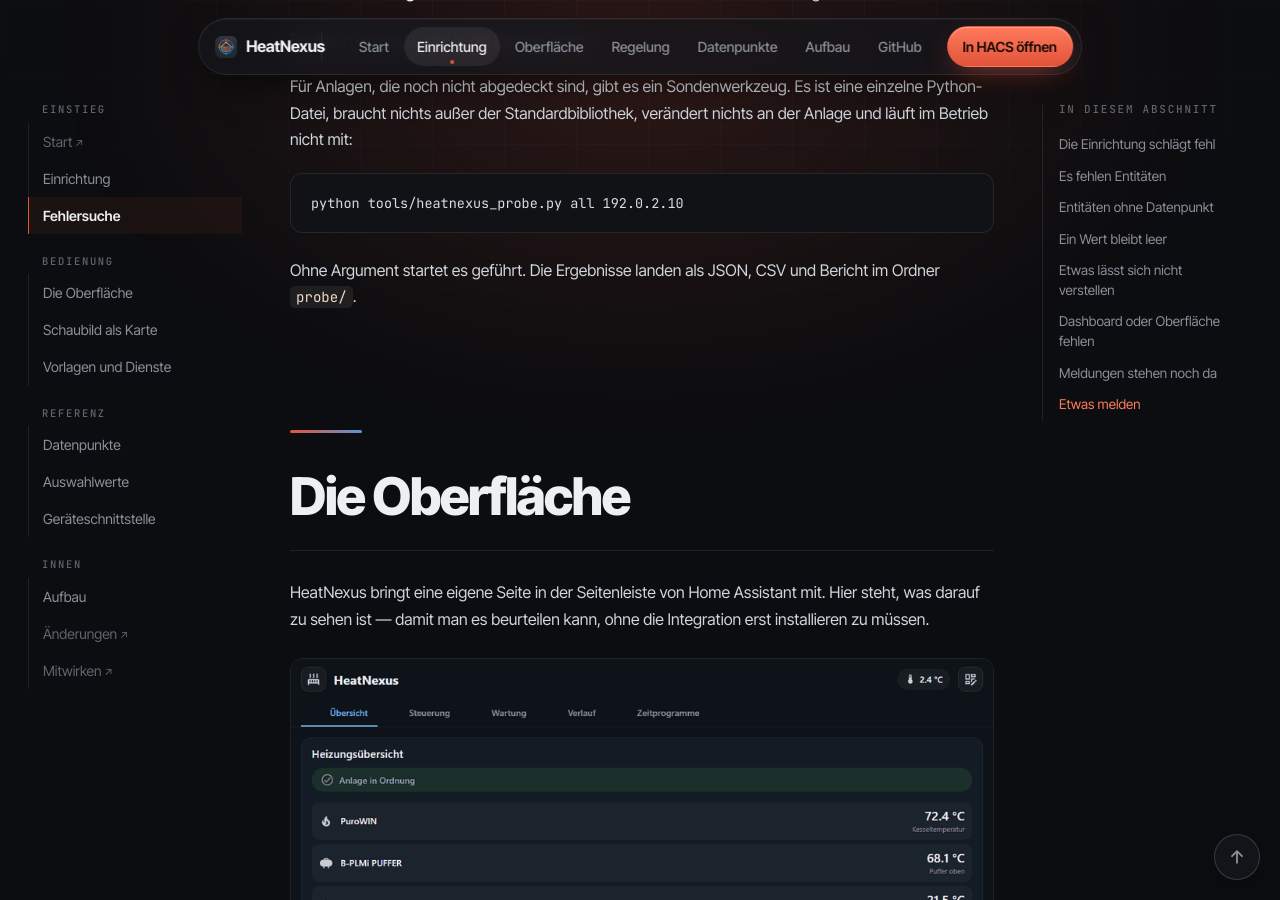
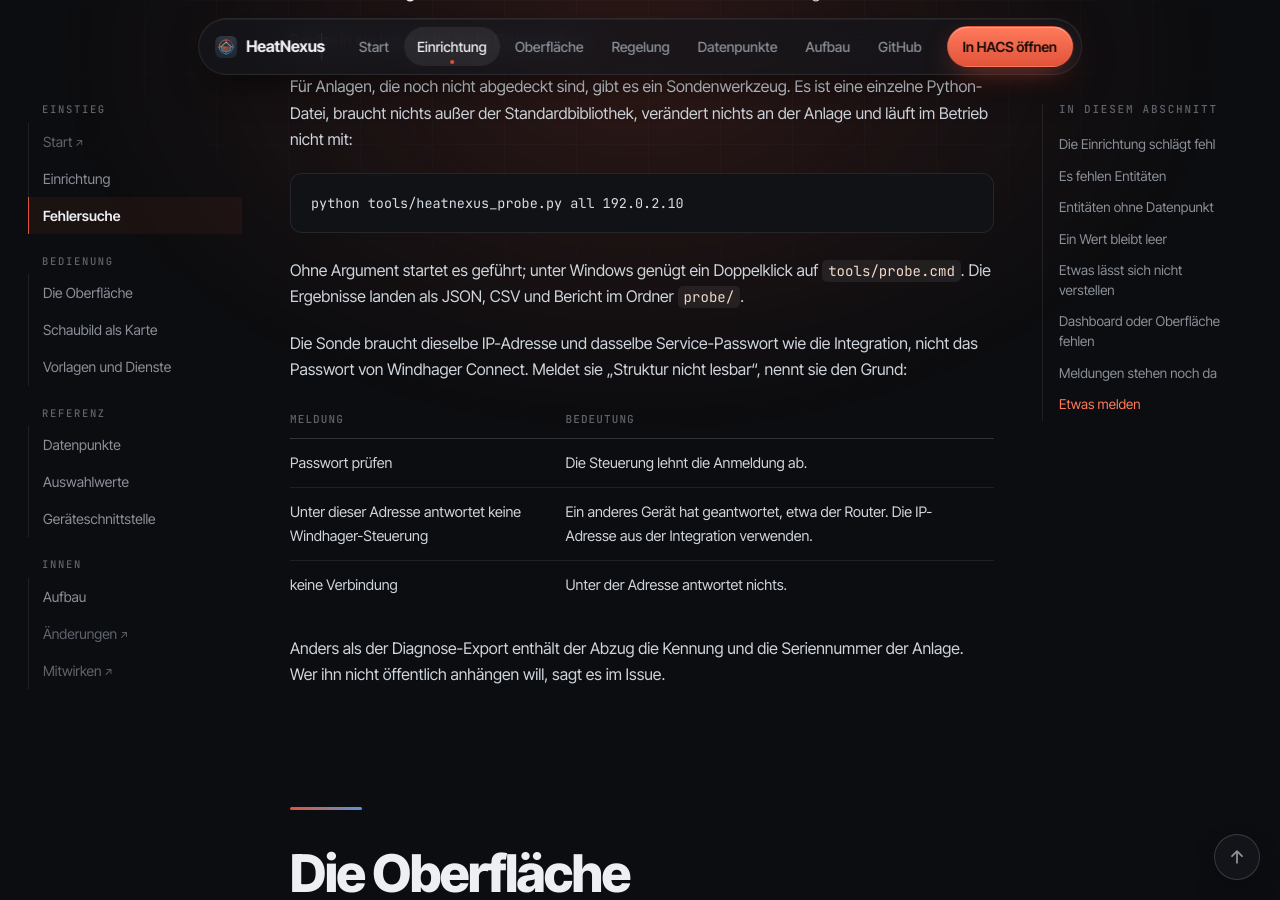
Before and after one commit to xIceTea/HeatNexus, a Jekyll site: the page built from docs/ANLEITUNG.md, in a window 1280 px wide and 900 px high, scrolled down 9435 px. Built offline with Jekyll 4.4.1, drawn with Linux system fonts in a browser that asks for light colours; some of the changed text lies outside the part shown.

Commit message:
docs: Stand der Baureihen und Hinweise zur Sonde

````diff
--- a/docs/_includes/FEHLERSUCHE.md
+++ b/docs/_includes/FEHLERSUCHE.md
@@ -123,5 +123,20 @@
 python tools/heatnexus_probe.py all 192.0.2.10
 ```
 
-Ohne Argument startet es geführt. Die Ergebnisse landen als JSON, CSV und
-Bericht im Ordner `probe/`.
+Ohne Argument startet es geführt; unter Windows genügt ein Doppelklick auf
+`tools/probe.cmd`. Die Ergebnisse landen als JSON, CSV und Bericht im Ordner
+`probe/`.
+
+Die Sonde braucht dieselbe IP-Adresse und dasselbe Service-Passwort wie die
+Integration, nicht das Passwort von Windhager Connect. Meldet sie „Struktur
+nicht lesbar“, nennt sie den Grund:
+
+| Meldung | Bedeutung |
+|---|---|
+| Passwort prüfen | Die Steuerung lehnt die Anmeldung ab. |
+| Unter dieser Adresse antwortet keine Windhager-Steuerung | Ein anderes Gerät hat geantwortet, etwa der Router. Die IP-Adresse aus der Integration verwenden. |
+| keine Verbindung | Unter der Adresse antwortet nichts. |
+
+Anders als der Diagnose-Export enthält der Abzug die Kennung und die
+Seriennummer der Anlage. Wer ihn nicht öffentlich anhängen will, sagt es im
+Issue.
````
Also changed, not shown: docs/index.md (+4 -3 lines).
